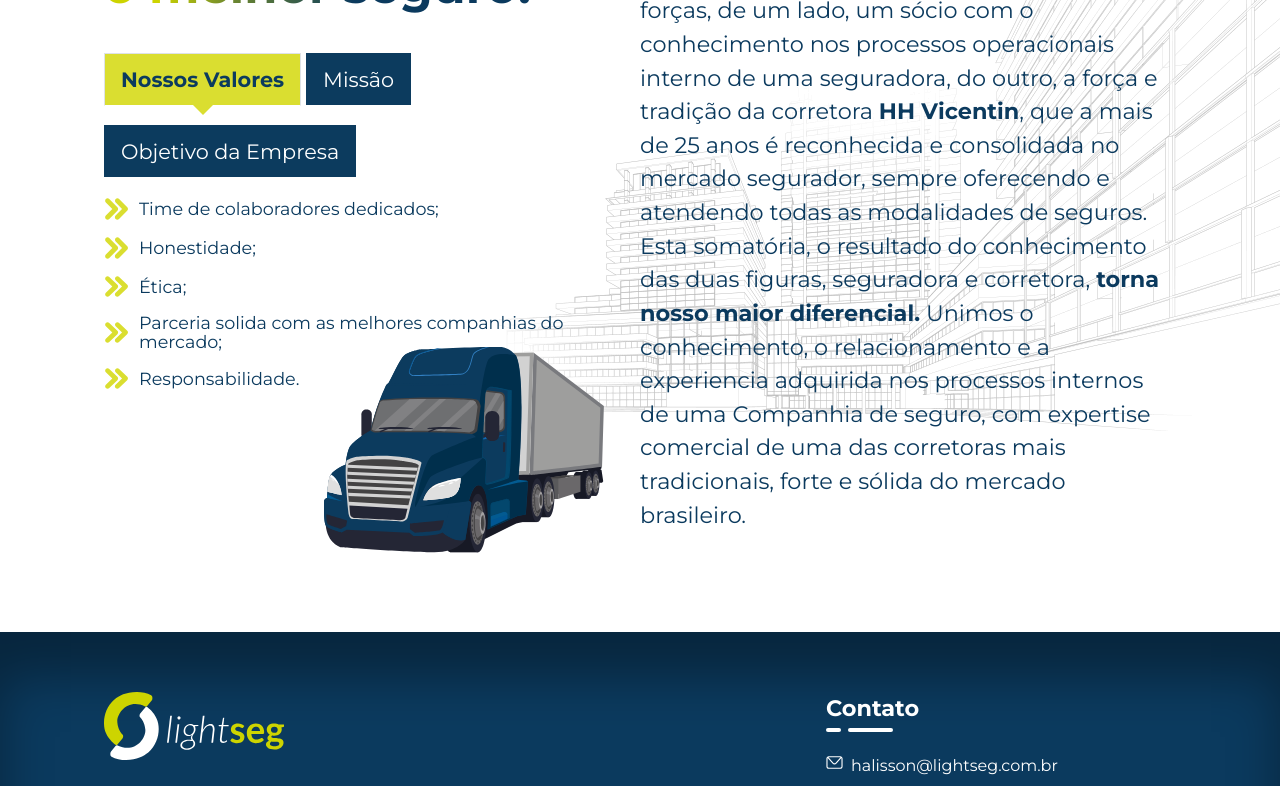
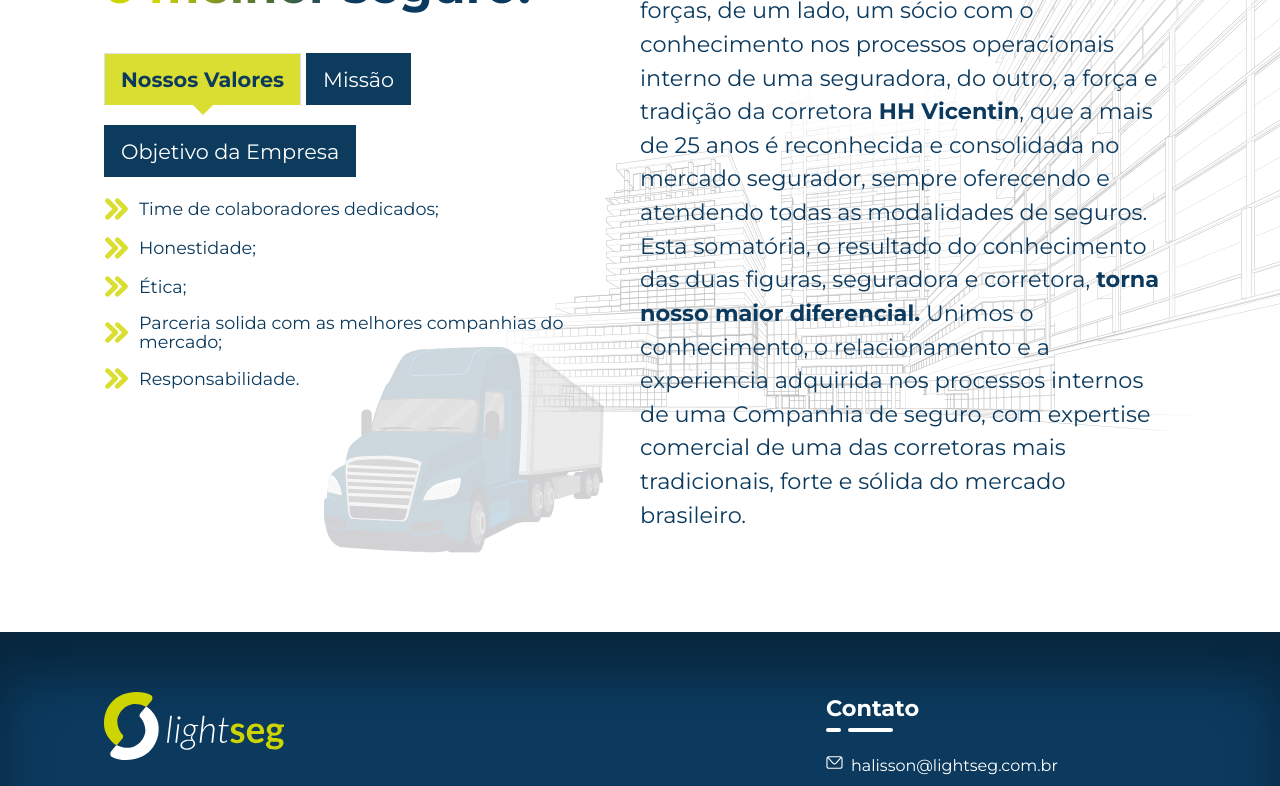
Before and after one commit to mayercordeiro/lightseg, a React (Create React App) app: page /sobre in a window 1280 px wide. Shown: the part 570-1356 px from the top of the page. Built offline with nearby package versions, Linux system fonts and the light colour scheme.

Commit message:
Página Sobre, Caminhão Adicionado2

```diff
--- a/src/pages/Sobre.css
+++ b/src/pages/Sobre.css
@@ -117,6 +117,7 @@
   align-items: center;
   padding-right: 36px;
   margin-top: -90px;
+  opacity: 0.2;
 }
 .caminhao img {
   max-width: 280px;
```
